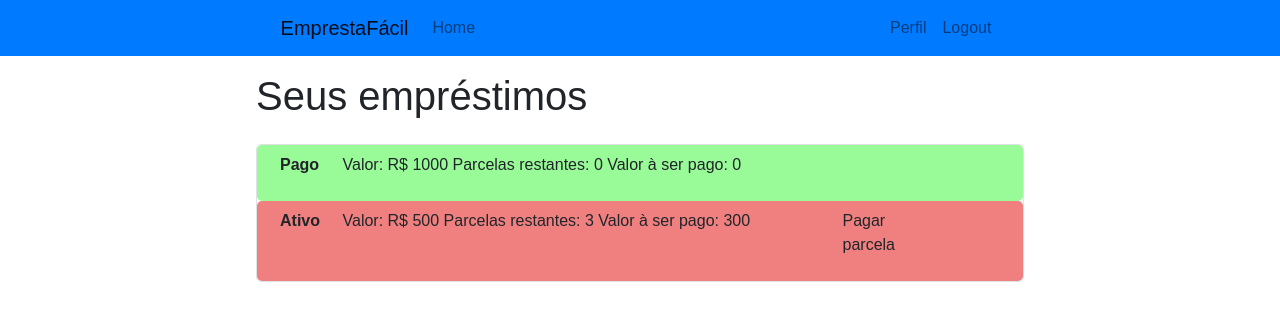
After one commit to MaasMateus/desafio-serasa, a Flask app: page /perfil/detalhes_emprestimos in a window 1280 px wide. The commit adds this page. Shown: the top 321 px of the page. Run offline with Flask 2, Linux system fonts and the light colour scheme; a user stored in the database is signed in; data comes from the database, SQL or seed files in the repository; both versions use the stored data as it was after the commit; some libraries are stand-ins or nearby versions.

Commit message:
Detalhes dos empréstimos feitos pelo usuário
Adição da rota /perfil/detalhes_emprestimos e o arquivo HTML correspondente, permite ao usuário ver seu histórico de empréstimos e ver quais estão ativos e quais já foram liquidados.

```diff
--- a/FlaskEmprestimo/routes.py
+++ b/FlaskEmprestimo/routes.py
@@ -85,7 +85,7 @@ def logout():
 @login_required
 def perfil():
     """
-    Apenas disponível quando um usuário já está logado....
+    Apenas disponível quando um usuário já está logado exibe as informações do perfil do usuário
     """
     qtd_emprestimos = 0
     emprestimos = Usuario.query.filter_by(id=current_user.id).first().emprestimos
@@ -93,3 +93,12 @@ def perfil():
         if emprestimo.ativo:
             qtd_emprestimos += 1
     return render_template('perfil.html', title='Perfil', qtd_emprestimos=qtd_emprestimos)
+
+@app.route('/perfil/detalhes_emprestimos')
+@login_required
+def detalhes_perfil():
+
+    emprestimos = Emprestimo.query.filter_by(beneficiado=current_user).order_by(Emprestimo.ativo)
+
+
+    return render_template('detalhes_emprestimos.html',title='Detalhes', emprestimos=emprestimos)
--- /dev/null
+++ b/FlaskEmprestimo/templates/detalhes_emprestimos.html
@@ -0,0 +1,36 @@
+{% extends 'base.html' %}
+
+{% block conteudo %}
+<h1 class="mb-4">Seus empréstimos</h1>
+<div class="border">
+    {% for emprestimo in emprestimos %}
+    {% if emprestimo.ativo %}
+    <div class="container">
+        <div class="p-2 row text-black" style="background-color: lightcoral; border-radius: 5px;">
+            <div class="col-1">
+                <b>Ativo</b>
+            </div>
+            <div class="col-8">
+                <p>{{ emprestimo }}</p>
+            </div>
+            <div class="col-2 align-left">
+                <p>Pagar parcela</p>
+            </div>
+        </div>
+    </div>
+    {% else %}
+    <div class="container">
+        <div class="p-2 row text-black" style="background-color:palegreen; border-radius: 5px;">
+            <div class="col-1">
+                <b>Pago</b>
+            </div>
+            <div class="col-9">
+                <p>{{ emprestimo }}</p>
+            </div>
+        </div>
+    </div>
+    {% endif %}
+    {% endfor %}
+</div>
+</div>
+{% endblock %}
--- a/FlaskEmprestimo/templates/perfil.html
+++ b/FlaskEmprestimo/templates/perfil.html
@@ -15,7 +15,7 @@
 
         <p>Emprestimos ativos: {{ qtd_emprestimos }}</p>
         <small class="text-muted">
-            <a href="#">Detalhes</a>
+            <a href="{{ url_for('detalhes_perfil') }}">Detalhes</a>
         </small>
     </div>
 </div>
```
Also changed, not shown: FlaskEmprestimo/templates/index.html (+6 -1 lines), FlaskEmprestimo/teste.db.
